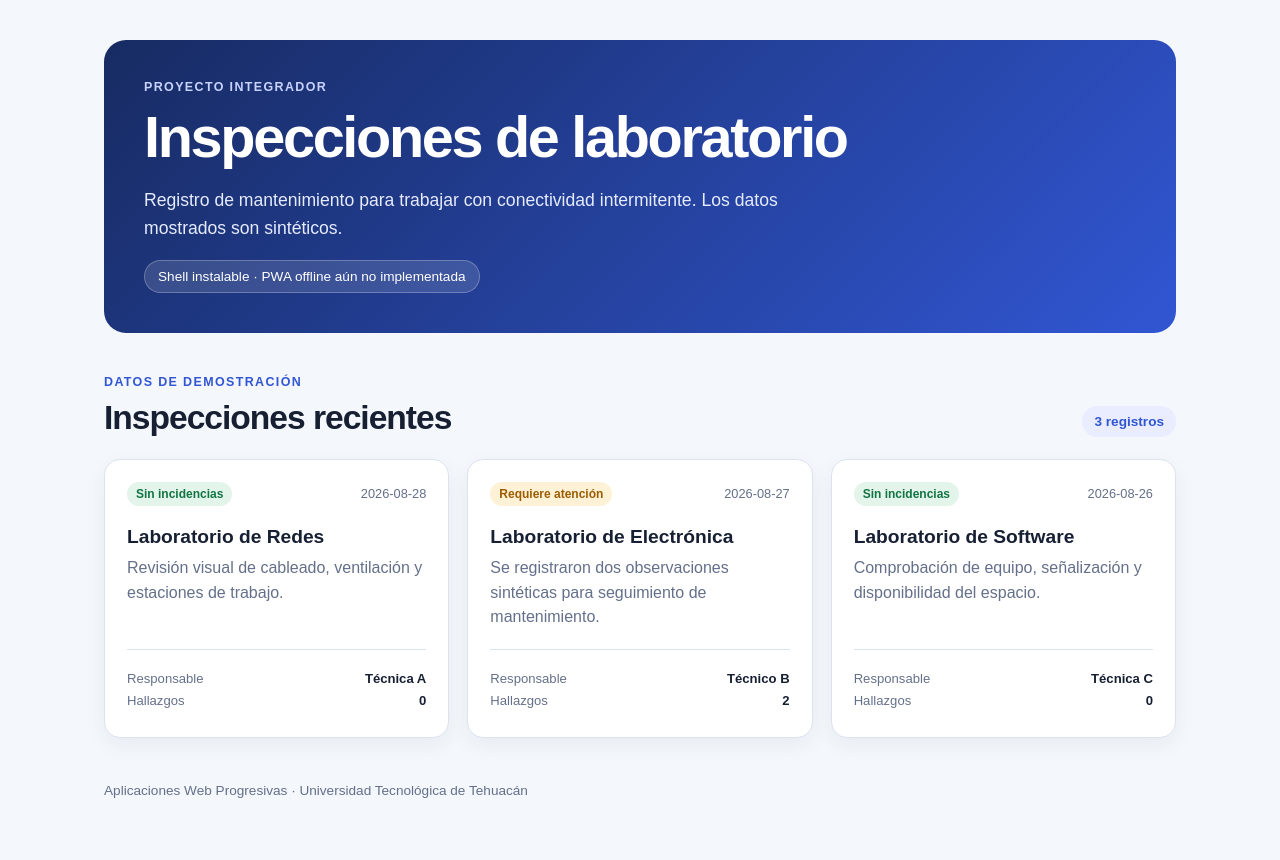
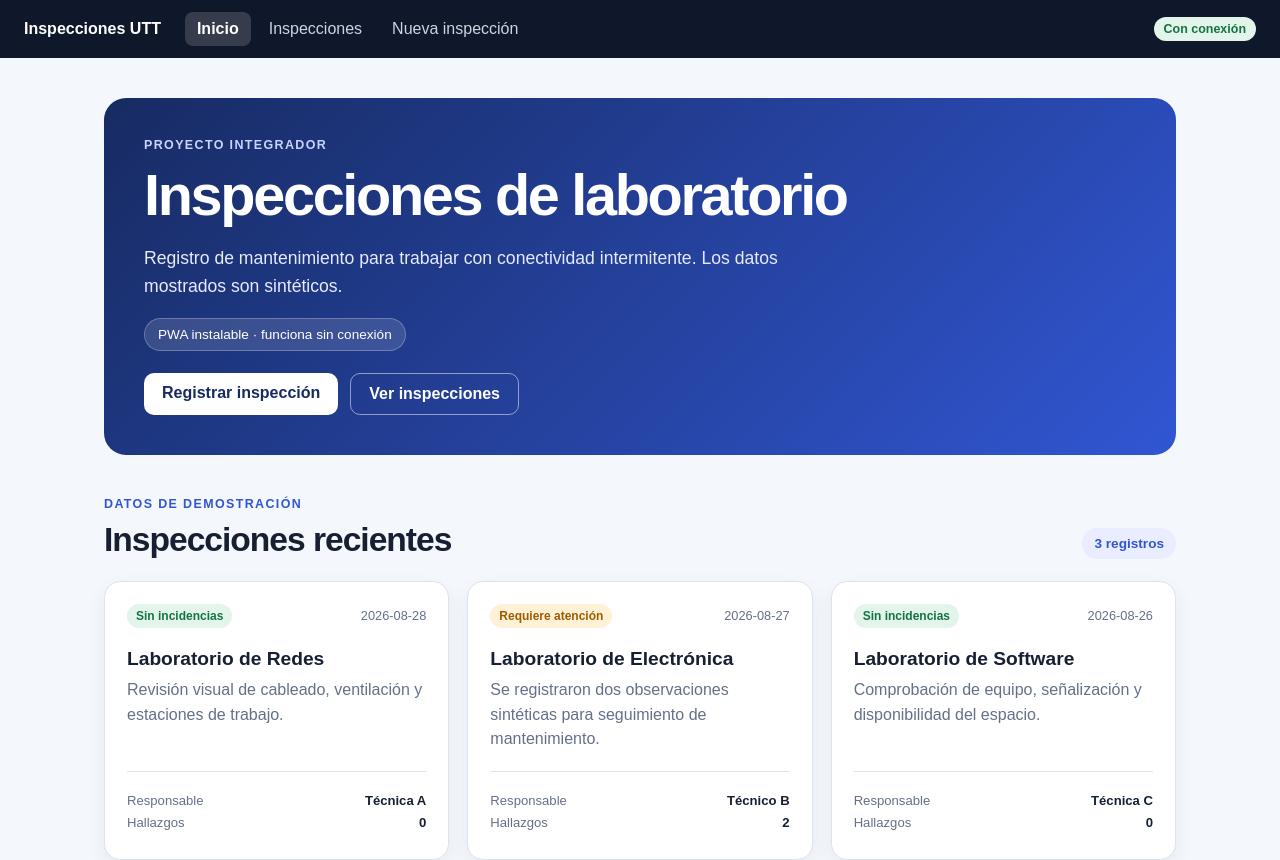
Before and after one commit to AbrahamMore/pwa-inspecciones-10b-e10, a Next.js app: page / in a window 1280 px wide. Shown: the top 860 px of the page. Before the commit the page ends 835 px from the top, so only its background shows below. Built offline with nearby package versions, Linux system fonts and the light colour scheme.

Commit message:
feat: navegacion principal y sincronizacion global

```diff
--- a/package.json
+++ b/package.json
@@ -7,7 +7,7 @@
     "dev": "next dev",
     "build": "next build",
     "start": "next start",
-    "test": "node tests/starter.spec.mjs && npx tsx tests/manifest.spec.ts && npx tsx tests/service-worker.spec.ts && npx tsx tests/offline.spec.ts && npx tsx tests/rendering.spec.ts && npx tsx tests/sync.spec.ts && npx tsx tests/capabilities.spec.ts && npx tsx tests/pwa-integration.spec.ts && npx tsx tests/sync-integration.spec.ts && npx tsx tests/sw-register.spec.ts",
+    "test": "node tests/starter.spec.mjs && npx tsx tests/manifest.spec.ts && npx tsx tests/service-worker.spec.ts && npx tsx tests/offline.spec.ts && npx tsx tests/rendering.spec.ts && npx tsx tests/sync.spec.ts && npx tsx tests/capabilities.spec.ts && npx tsx tests/pwa-integration.spec.ts && npx tsx tests/sync-integration.spec.ts && npx tsx tests/sw-register.spec.ts && npx tsx tests/navigation.spec.ts",
     "verify": "node scripts/verify.mjs"
   },
   "dependencies": {
--- a/src/app/globals.css
+++ b/src/app/globals.css
@@ -78,3 +78,20 @@ dd { font-size: .82rem; font-weight: 700; margin: 0; text-align: right; }
   .sync-synced { background: var(--success-soft); color: var(--success); }
   .sync-error { background: #ffe9e9; color: #9b1c1c; }
   @media (max-width: 640px) { .form-grid { grid-template-columns: 1fr; } }
+/* ---------- Navegación principal y botones (integración) ---------- */
+.topbar { align-items: center; background: #0f172a; color: white; display: flex; flex-wrap: wrap; gap: 12px 24px; justify-content: space-between; padding: 12px 24px; position: sticky; top: 0; z-index: 10; }
+.topbar-nav { align-items: center; display: flex; flex-wrap: wrap; gap: 8px 24px; }
+.topbar-brand { color: white; font-weight: 700; text-decoration: none; }
+.topbar-links { display: flex; flex-wrap: wrap; gap: 6px; list-style: none; margin: 0; padding: 0; }
+.topbar-links a { border-radius: 8px; color: #cbd5e1; display: inline-block; padding: 8px 12px; text-decoration: none; }
+.topbar-links a:hover { background: rgba(255,255,255,.1); color: white; }
+.topbar-links a[aria-current="page"] { background: rgba(255,255,255,.16); color: white; font-weight: 700; }
+.topbar a:focus-visible { outline: 2px solid #38bdf8; outline-offset: 2px; }
+.topbar-status { align-items: center; display: flex; gap: 8px; }
+.sync-pill { border-radius: 999px; font-size: .78rem; font-weight: 700; padding: 5px 10px; }
+.hero-actions { display: flex; flex-wrap: wrap; gap: 12px; margin-top: 22px; }
+.btn { border-radius: 10px; display: inline-block; font-weight: 700; padding: 11px 18px; text-decoration: none; }
+.btn-light { background: white; color: #172b62; }
+.btn-ghost { border: 1px solid rgba(255,255,255,.5); color: white; }
+.inspection-card h3 a { color: inherit; text-decoration: none; }
+.inspection-card h3 a:hover { text-decoration: underline; }
--- a/src/app/layout.tsx
+++ b/src/app/layout.tsx
@@ -1,11 +1,14 @@
+import "./globals.css";
 import type { Metadata, Viewport } from "next";
-import "./globals.css";
 import { SwRegister } from "../components/sw-register";
+import { SyncProvider } from "../components/sync-provider";
+import { AppNav } from "../components/app-nav";
 
 export const metadata: Metadata = {
   title: "Inspecciones de laboratorio",
   description: "Proyecto base de Aplicaciones Web Progresivas",
   manifest: "/manifest.webmanifest",
+  icons: { icon: "/icons/icon-192.png", apple: "/icons/icon-192.png" },
 };
 
 export const viewport: Viewport = {
@@ -19,7 +22,10 @@ export default function RootLayout({
     <html lang="es-MX">
       <body>
         <SwRegister />
-        {children}
+        <SyncProvider>
+          <AppNav />
+          {children}
+        </SyncProvider>
       </body>
     </html>
   );
--- a/src/app/page.tsx
+++ b/src/app/page.tsx
@@ -1,6 +1,7 @@
 "use client";
 
 import { useEffect, useState } from "react";
+import Link from "next/link";
 import { AppShell } from "../components/app-shell";
 import { inspections as syntheticInspections, type Inspection } from "../lib/data/inspections";
 
@@ -75,7 +76,9 @@ export default function HomePage() {
                   <span className={`badge badge-${inspection.status}`}>{inspection.statusLabel}</span>
                   <span className="muted">{inspection.date}</span>
                 </div>
-                <h3>{inspection.location}</h3>
+                <h3>
+                  <Link href={`/inspecciones/${inspection.id}`}>{inspection.location}</Link>
+                </h3>
                 <p>{inspection.summary}</p>
                 <dl>
                   <div>
--- /dev/null
+++ b/src/components/app-nav.tsx
@@ -0,0 +1,44 @@
+"use client";
+
+import React from "react";
+import Link from "next/link";
+import { usePathname } from "next/navigation";
+import { useSync } from "./sync-provider";
+
+const ENLACES = [
+  { href: "/", etiqueta: "Inicio" },
+  { href: "/inspecciones", etiqueta: "Inspecciones" },
+  { href: "/inspecciones/nueva", etiqueta: "Nueva inspección" },
+];
+
+/** Navegación principal visible en todas las pantallas, con estado de conexión y pendientes. */
+export function AppNav() {
+  const pathname = usePathname();
+  const { online, items } = useSync();
+  const pendientes = items.filter((i) => i.status !== "synced").length;
+
+  return (
+    <header className="topbar">
+      <nav aria-label="Principal" className="topbar-nav">
+        <Link href="/" className="topbar-brand">
+          Inspecciones UTT
+        </Link>
+        <ul className="topbar-links">
+          {ENLACES.map((e) => (
+            <li key={e.href}>
+              <Link href={e.href} aria-current={pathname === e.href ? "page" : undefined}>
+                {e.etiqueta}
+              </Link>
+            </li>
+          ))}
+        </ul>
+      </nav>
+      <div className="topbar-status" role="status">
+        <span className={`sync-pill ${online ? "sync-online" : "sync-offline"}`}>
+          {online ? "Con conexión" : "Sin conexión"}
+        </span>
+        {pendientes > 0 && <span className="sync-pill sync-pending">{pendientes} por enviar</span>}
+      </div>
+    </header>
+  );
+}
--- a/src/components/app-shell.tsx
+++ b/src/components/app-shell.tsx
@@ -1,4 +1,5 @@
-import type { ReactNode } from "react";
+import React, { type ReactNode } from "react";
+import Link from "next/link";
 
 type AppShellProps = {
   children: ReactNode;
@@ -14,7 +15,15 @@ export function AppShell({ children }: AppShellProps) {
           Registro de mantenimiento para trabajar con conectividad intermitente.
           Los datos mostrados son sintéticos.
         </p>
-        <span className="status">Shell instalable · PWA offline aún no implementada</span>
+        <span className="status">PWA instalable · funciona sin conexión</span>
+        <div className="hero-actions">
+          <Link href="/inspecciones/nueva" className="btn btn-light">
+            Registrar inspección
+          </Link>
+          <Link href="/inspecciones" className="btn btn-ghost">
+            Ver inspecciones
+          </Link>
+        </div>
       </header>
 
       <main>{children}</main>
--- /dev/null
+++ b/src/components/sync-provider.tsx
@@ -0,0 +1,24 @@
+"use client";
+
+import React, { createContext, useContext, type ReactNode } from "react";
+import { useInspectionSync } from "../lib/sync/use-inspection-sync";
+
+type SyncValue = ReturnType<typeof useInspectionSync>;
+
+const SyncContext = createContext<SyncValue | null>(null);
+
+/**
+ * Mantiene UNA sola instancia de la sincronización para toda la app.
+ * Así los registros pendientes se envían al volver la red desde cualquier pantalla,
+ * no solo desde el formulario.
+ */
+export function SyncProvider({ children }: { children: ReactNode }) {
+  const sync = useInspectionSync();
+  return <SyncContext.Provider value={sync}>{children}</SyncContext.Provider>;
+}
+
+export function useSync(): SyncValue {
+  const value = useContext(SyncContext);
+  if (!value) throw new Error("useSync debe usarse dentro de <SyncProvider>");
+  return value;
+}
```
Also changed, not shown: src/app/inspecciones/nueva/page.tsx (+4 -11 lines), src/app/inspecciones/page.tsx (+38 -0 lines), src/lib/sync/labels.ts (added, +9 -0 lines), 1 other file (tests, documents, lock files or other folders).
